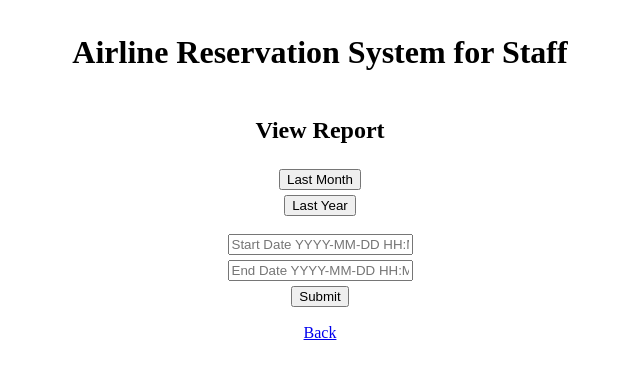
After one commit to Junming-Qiu/AirlineReservation, a Flask app: template templates/staff_view_report_form.html in a window 1280 px wide. The commit adds this page. Shown: the top 379 px of the page, without its empty margins (320-960 px from the left). Run offline with Flask 2, Linux system fonts and the light colour scheme; the template is opened without the code that fills it, so the values that code supplies are empty; some libraries are stand-ins or nearby versions.

Commit message:
staff use case 8 missing chart, 9 done

```diff
--- a/__init__.py
+++ b/__init__.py
@@ -2,6 +2,7 @@ from flask import Flask, render_template, request, session, url_for, redirect
 from flask_mysqldb import MySQL
 import os
 import sys
+import math
 sys.path.insert(0, os.getcwd())
 from utils.general import *
 from utils.customer import *
@@ -21,7 +22,7 @@ app.static_folder = 'static'
 
 
 app.config['MYSQL_USER'] = 'root'
-app.config['MYSQL_PASSWORD'] = '' # TODO: Change this password
+app.config['MYSQL_PASSWORD'] = 'Potatooo123!' # TODO: Change this password
 app.config['MYSQL_DB'] = 'flight_app'
 app.config['MYSQL_PORT'] = 8080 # TODO: Change this port
 
@@ -647,8 +648,60 @@ def staff_view_frequent_customer():
 
         return render_template("staff_view_frequent_customer.html", mfc=mfc, headings=headings, customer_info=customer_info, airline=airline)
 
+    return redirect(url_for("login_staff"))
+
+
+@app.route('/staff_view_report_form')
+def staff_view_tickets_sold():
+    _, s_logged = store_verify(session, customer_tokens, staff_tokens)
+    if s_logged:
+        return render_template('staff_view_report_form.html')
 
     return redirect(url_for("login_staff"))
+
+@app.route('/staff_view_report_view', methods=['GET', 'POST'])
+def staff_view_tickets_sold_view():
+    _, s_logged = store_verify(session, customer_tokens, staff_tokens)
+    if s_logged:
+        s_date = ""
+        e_date = ""
+        airline = session['employer']
+
+        try:
+            s_date = request.form['s_date']
+            e_date = request.form['e_date']
+        except:
+            return redirect(url_for('staff_view_tickets_sold'))
+
+        if not parse_input([s_date, e_date]):
+            return redirect(url_for('staff_view_tickets_sold'))
+
+        chart = ""
+
+        _, t_sold = staff_view_tickets_sold_range(s_date, e_date, airline, mysql)
+        t_sold = t_sold[0][0]
+
+        return render_template('staff_view_report.html', t_sold=t_sold, s_date=s_date.split(" ")[0], e_date=e_date.split(" ")[0], chart=chart)
+
+    return redirect(url_for("login_staff"))
+
+@app.route('/staff_view_revenue')
+def staff_view_revenue():
+    _, s_logged = store_verify(session, customer_tokens, staff_tokens)
+    if s_logged:
+
+        airline = session['employer']
+        _, m_revenue = staff_view_revenue_pastmonth(airline, mysql)
+        _, y_revenue = staff_view_revenue_pastyear(airline, mysql)
+        m_revenue = round(m_revenue[0][0], 2)
+        y_revenue = round(y_revenue[0][0], 2)
+
+        return render_template('staff_view_revenue.html', m_revenue=m_revenue, y_revenue=y_revenue)
+
+
+
+    return redirect(url_for("login_staff"))
+
 
 ### CUSTOMER USE CASES ###
 @app.route('/customer_view_flight', methods=["POST", "GET"])
@@ -699,7 +752,7 @@ def customer_init_purchase():
         headings, data = public_view_oneway_flights(mysql)
         return render_template('customer_purchase_flight.html', headings=headings, data=data)
 
-    return redirect(url_for('/login_customer'))
+    return redirect(url_for('login_customer'))
 
 
 # DOES NOT HANDLE two-way flights
@@ -805,7 +858,7 @@ def customer_init_delete():
         headings, data = customer_view_my_flights(email, mysql)
         return render_template('customer_delete_flight.html', headings=headings, data=data)
 
-    return redirect(url_for('/login_customer'))
+    return redirect(url_for('login_customer'))
 
 @app.route('/customer_delete_search_flights', methods=["POST", "GET"])
 def customer_delete_search_flights():
@@ -842,7 +895,7 @@ def customer_delete_search_flights():
                                                   AP_ORIGIN=a_org, AP_DEST=a_dest, CITY_ORIGIN=c_org, CITY_DEST=c_dest)
         return render_template('customer_delete_flight.html', headings=headings, data=data)
 
-    return redirect(url_for("/login_customer"))
+    return redirect(url_for("login_customer"))
 
 @app.route('/customer_confirm_delete/<string:ticket_id>',  methods=["POST", "GET"])
 def customer_confirm_delete(ticket_id):
@@ -863,7 +916,7 @@ def customer_spending():
         headings, data = customer_view_spending_pastyear(email, mysql)
         return render_template('customer_spending.html', headings=headings, data=data)
 
-    return redirect(url_for('/login_customer'))
+    return redirect(url_for('login_customer'))
 @app.route('/customer_spending_search',  methods=["POST", "GET"])
 def customer_spending_search():
     c_logged, _ = store_verify(session, customer_tokens, staff_tokens)
@@ -882,14 +935,15 @@ def customer_spending_search():
             return render_template('customer_spending.html', error=error)
 
         if not check_datetime_format(s_date) and check_datetime_format(e_date):
-            error = 'Datetime must be formate YYYY-MM-DD HH:MM:SS'
+            error = 'Datetime must be format YYYY-MM-DD HH:MM:SS'
             return render_template('customer_spending.html', error=error)
 
         email = session['username']
         headings, data = customer_view_spending_interval(email, s_date, e_date, mysql)
+        #data = round(data, 2)
         return render_template('customer_spending.html', headings=headings, data=data)
 
-    return redirect(url_for('/login_customer'))
+    return redirect(url_for('login_customer'))
 
 @app.route('/customer_spending_6months',  methods=["POST", "GET"])
 def customer_spending_6months():
@@ -898,9 +952,10 @@ def customer_spending_6months():
 
         email = session['username']
         headings, data = customer_view_spending_past6months(email, mysql)
+        #data = round(data, 2)
         return render_template('customer_spending.html', headings=headings, data=data)
 
-    return redirect(url_for('/login_customer'))
+    return redirect(url_for('login_customer'))
 
 @app.route('/customer_spending_year', methods=["POST", "GET"])
 def customer_spending_year():
@@ -908,9 +963,10 @@ def customer_spending_year():
     if c_logged:
         email = session['username']
         headings, data = customer_view_spending_pastyear(email, mysql)
+        #data = round(data, 2)
         return render_template('customer_spending.html', headings=headings, data=data)
 
-    return redirect(url_for('/login_customer'))
+    return redirect(url_for('login_customer'))
 
 @app.route('/customer_rate_and_comment', methods=["POST", "GET"])
 def customer_rate_and_comment():
@@ -927,7 +983,7 @@ def customer_rate_and_comment():
                                 r_headings=r_headings, r_data=r_data,
                                 f_headings=f_headings, f_data=f_data)
 
-    return redirect(url_for('/login_customer'))
+    return redirect(url_for('login_customer'))
 
 @app.route('/customer_stage_rate_and_comment/<string:ticket_id>', methods=["POST", "GET"])
 def customer_stage_rate_and_comment(ticket_id):
@@ -964,7 +1020,7 @@ def customer_create_rate_and_comment(ticket_id):
 
         return redirect(url_for('customer_rate_and_comment'))
 
-    return redirect(url_for('/login_customer'))
+    return redirect(url_for('login_customer'))
 
 
 
--- a/templates/staff.html
+++ b/templates/staff.html
@@ -14,8 +14,8 @@
         <a href="/staff_add_new_airport">Add New Airport</a>
         <a href="/staff_view_flight_ratings">View Flight Ratings</a>
         <a href="/staff_view_frequent_customer">View Frequent Customers</a>
-        <a href="">View Reports</a>
-        <a href="">Earned Revenue</a>
+        <a href="/staff_view_report_form">View Reports</a>
+        <a href="/staff_view_revenue">Earned Revenue</a>
         <a href="/logout">Log Out</a>
     </div>
 
--- /dev/null
+++ b/templates/staff_view_report_form.html
@@ -0,0 +1,47 @@
+{% extends "base.html" %}
+
+{% block content %}
+<div class="cinput">
+    <h1 class="textcenter">Airline Reservation System for Staff</h1>
+    <h2>View Report</h2>
+
+    <button onclick="setMonth()">Last Month</button>
+    <button onclick="setYear()">Last Year</button>
+
+    <form class="cinput" action="/staff_view_report_view" method="POST">
+        <input id="s_date" type="s_date" name="s_date" placeholder="Start Date YYYY-MM-DD HH:MM:SS"/>
+        <input id="e_date" type="e_date" name="e_date" placeholder="End Date YYYY-MM-DD HH:MM:SS"/>
+        <input type="submit" value="Submit"/>
+    </form>
+
+    <a href="/staff">Back</a>
+</div>
+<script>
+
+    function setMonth(){
+        let date = new Date()
+        let date_str = date.toJSON().slice(0, 10);
+
+        document.getElementById('e_date').value=date_str + " 00:00:00"
+
+        date.setMonth(date.getMonth() - 1)
+        date.setHours(0,0,0,0)
+        date_str = date.toJSON().slice(0, 10);
+
+        document.getElementById('s_date').value=date_str + " 00:00:00"
+    }
+
+    function setYear(){
+        let date = new Date()
+        let date_str = date.toJSON().slice(0, 10);
+
+        document.getElementById('e_date').value=date_str + " 00:00:00"
+
+        date.setYear(date.getFullYear() - 1)
+        date.setHours(0,0,0,0)
+        date_str = date.toJSON().slice(0, 10);
+
+        document.getElementById('s_date').value=date_str + " 00:00:00"
+    }
+</script>
+{% endblock %}
--- a/utils/staff.py
+++ b/utils/staff.py
@@ -258,11 +258,13 @@ def staff_view_tickets_sold_range(START: str, END: str, AIRLINE: str, mysql) ->
     headings=('Num Tickets')
     return (headings,data)
 
+# Implemented using JS to autofill field
 def staff_view_tickets_sold_pastmonth(AIRLINE: str, mysql) -> tuple:
     today = datetime.datetime.today()
     past_month = today.replace(month=(today.month - 1))
     return staff_view_mfc_range(str(past_month)[0:-7], str(today)[0:-7], AIRLINE, mysql)
 
+# Implemented using JS to autofill field
 def staff_view_tickets_sold_pastyear(AIRLINE: str, mysql) -> tuple:
     today = datetime.datetime.today()
     past_year = today.replace(year=(today.year - 1))
```
Also changed, not shown: templates/staff_view_report.html (added, +26 -0 lines), templates/staff_view_revenue.html (added, +11 -0 lines).
